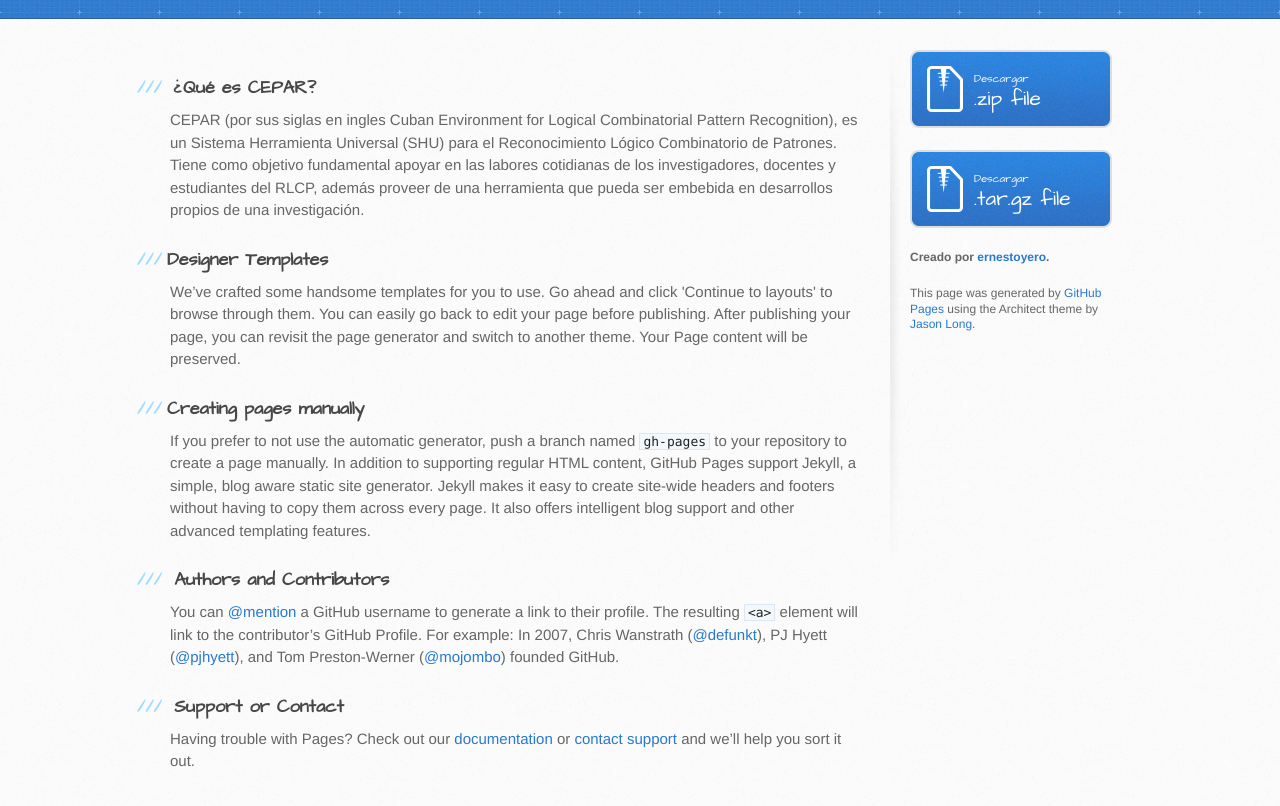
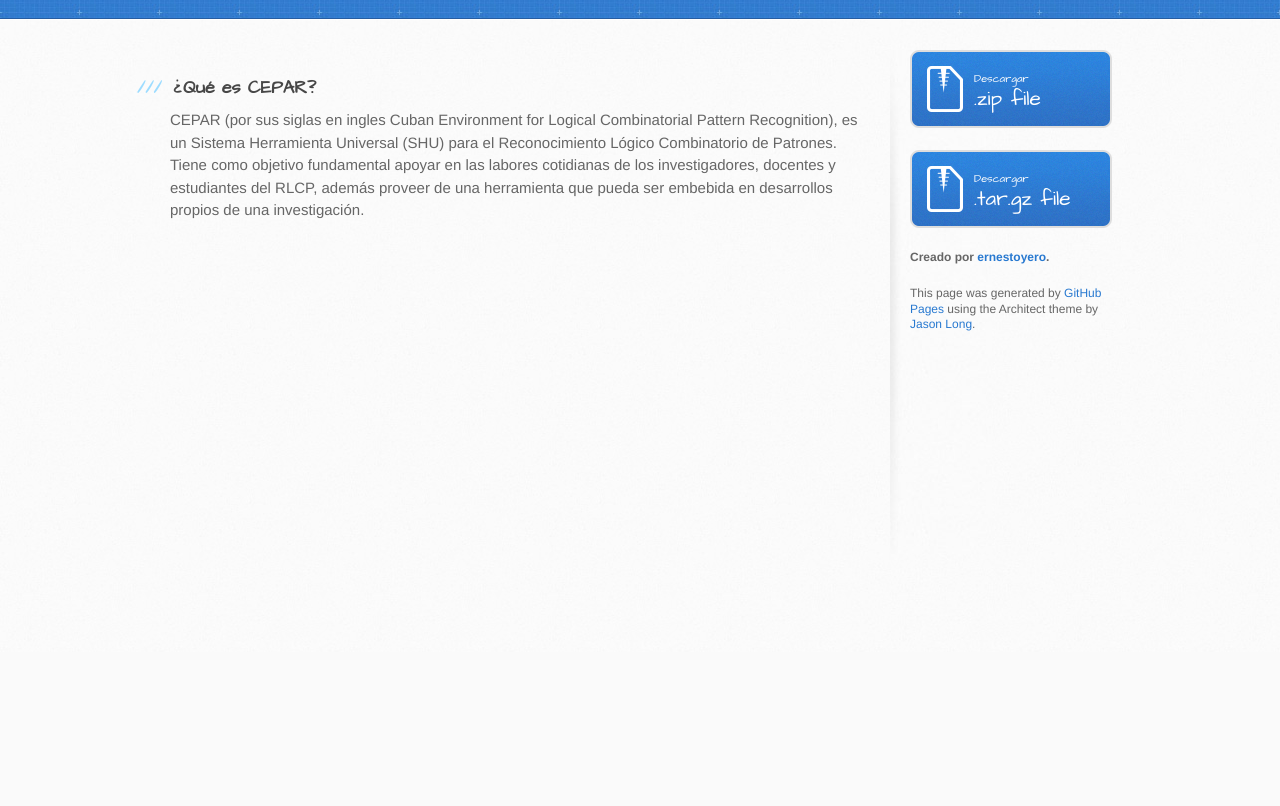
Before and after one commit to ernestoyero/CEPAR, a plain HTML site: page index.html in a window 1280 px wide. Shown: the part 148-954 px from the top of the page. After the commit the page ends 800 px from the top, so only its background shows below. Drawn offline with Linux system fonts and the light colour scheme.

Commit message:
Update index.html

```diff
--- a/index.html
+++ b/index.html
@@ -35,24 +35,7 @@
 <p>CEPAR (por sus siglas en ingles Cuban Environment for Logical Combinatorial Pattern Recognition), es un Sistema Herramienta Universal (SHU) para el Reconocimiento Lógico Combinatorio de Patrones. Tiene como objetivo fundamental apoyar en las labores cotidianas de los investigadores, docentes y estudiantes del RLCP, además proveer de una herramienta que pueda ser embebida en desarrollos propios de una investigación. </p>
 
 
-<h3><a id="designer-templates" class="anchor" href="#designer-templates" aria-hidden="true"><span aria-hidden="true" class="octicon octicon-link"></span></a>Designer Templates</h3>
-
-<p>We’ve crafted some handsome templates for you to use. Go ahead and click 'Continue to layouts' to browse through them. You can easily go back to edit your page before publishing. After publishing your page, you can revisit the page generator and switch to another theme. Your Page content will be preserved.</p>
-
-<h3><a id="creating-pages-manually" class="anchor" href="#creating-pages-manually" aria-hidden="true"><span aria-hidden="true" class="octicon octicon-link"></span></a>Creating pages manually</h3>
-
-<p>If you prefer to not use the automatic generator, push a branch named <code>gh-pages</code> to your repository to create a page manually. In addition to supporting regular HTML content, GitHub Pages support Jekyll, a simple, blog aware static site generator. Jekyll makes it easy to create site-wide headers and footers without having to copy them across every page. It also offers intelligent blog support and other advanced templating features.</p>
-
-<h3>
-<a id="authors-and-contributors" class="anchor" href="#authors-and-contributors" aria-hidden="true"><span aria-hidden="true" class="octicon octicon-link"></span></a>Authors and Contributors</h3>
-
-<p>You can <a href="https://help.github.com/articles/basic-writing-and-formatting-syntax/#mentioning-users-and-teams" class="user-mention">@mention</a> a GitHub username to generate a link to their profile. The resulting <code>&lt;a&gt;</code> element will link to the contributor’s GitHub Profile. For example: In 2007, Chris Wanstrath (<a href="https://github.com/defunkt" class="user-mention">@defunkt</a>), PJ Hyett (<a href="https://github.com/pjhyett" class="user-mention">@pjhyett</a>), and Tom Preston-Werner (<a href="https://github.com/mojombo" class="user-mention">@mojombo</a>) founded GitHub.</p>
-
-<h3>
-<a id="support-or-contact" class="anchor" href="#support-or-contact" aria-hidden="true"><span aria-hidden="true" class="octicon octicon-link"></span></a>Support or Contact</h3>
-
-<p>Having trouble with Pages? Check out our <a href="https://help.github.com/pages">documentation</a> or <a href="https://github.com/contact">contact support</a> and we’ll help you sort it out.</p>
-        </section>
+</section>
 
         <aside id="sidebar">
           <a href="https://github.com/ernestoyero/CEPAR/zipball/master" class="button">
```
